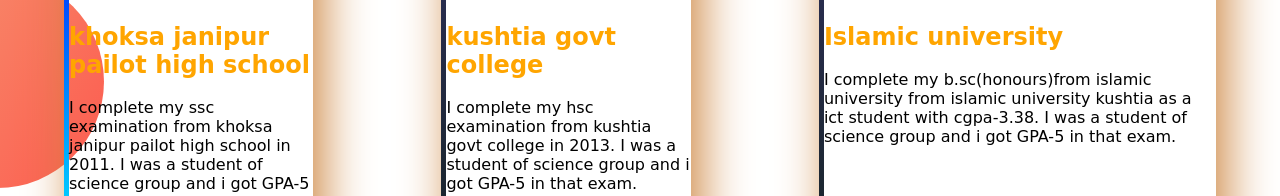
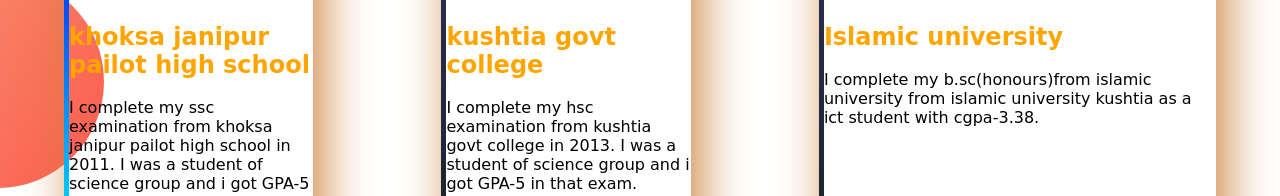
Before and after one commit to shakilahamed95/developer-portfolio, a plain HTML site: page index.html in a window 1280 px wide. Shown: the part 1546-1742 px from the top of the page. Drawn offline with Linux system fonts and the light colour scheme; a web font is replaced by a local one.

Commit message:
fault removed

```diff
--- a/index.html
+++ b/index.html
@@ -66,9 +66,7 @@
             <h2 class="colour">Islamic university</h2>
             <p>
                 I complete my b.sc(honours)from islamic university from islamic university kushtia as a ict student with
-                cgpa-3.38. I was a student of science group and i
-                got GPA-5 in that exam.
-
+                cgpa-3.38.
         </div>
     </section>
 
```
